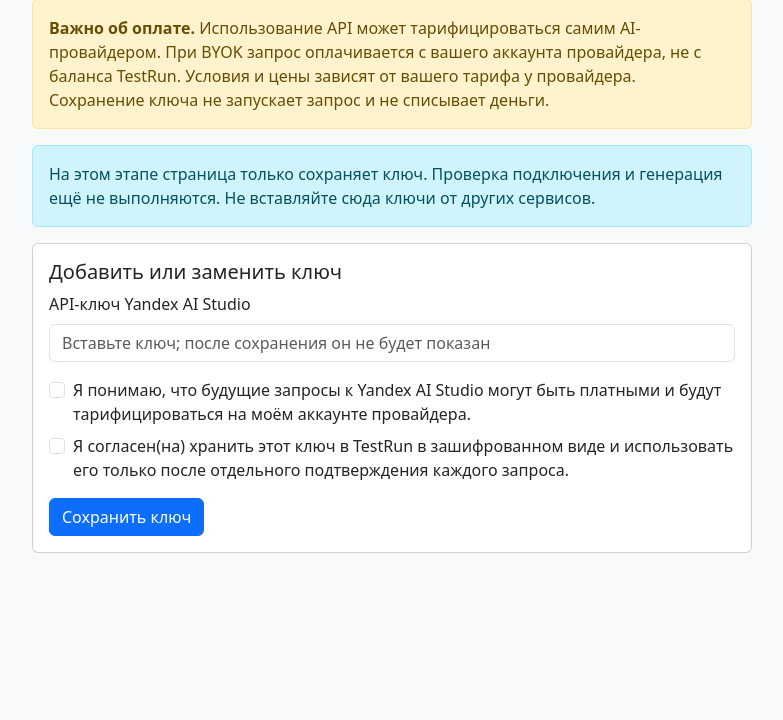
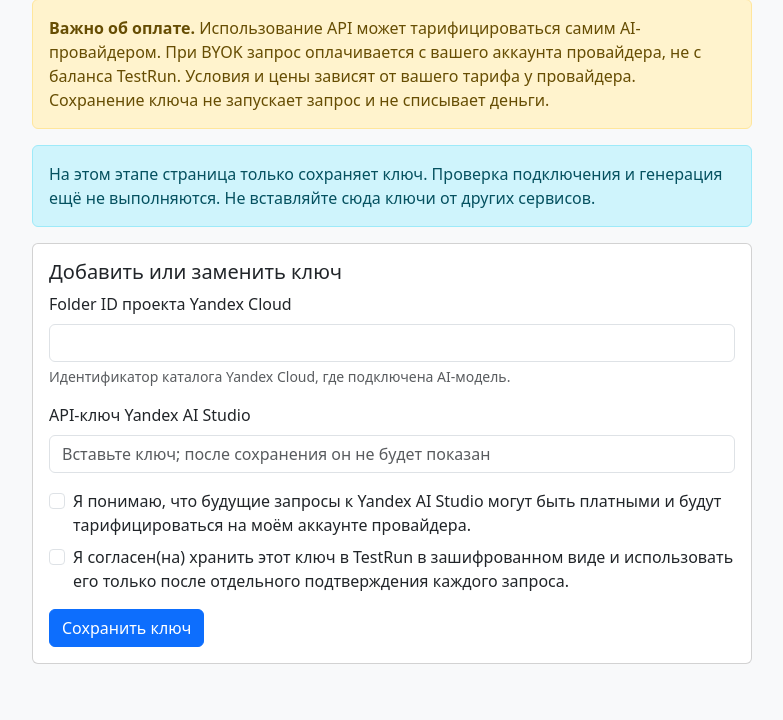
Before and after one commit to 254852bm/test_runner_web, a Python web app: template templates/ai_credentials_settings.html in a window 1280 px wide. Shown: the part 205-925 px from the top of the page, without its empty margins (248-1031 px from the left). Before the commit the page ends 758 px from the top, so only its background shows below. Run offline with Jinja, Linux system fonts and the light colour scheme; the template is opened without the code that fills it, so the values that code supplies are empty.

Commit message:
Add required Yandex folder ID field

```diff
--- a/templates/ai_credentials_settings.html
+++ b/templates/ai_credentials_settings.html
@@ -52,6 +52,11 @@
                         <input type="hidden" name="consent_version" value="BYOK-CONSENT-v1">
                         <input type="hidden" name="provider" value="yandex_ai_studio">
                         <div class="mb-3">
+                            <label class="form-label" for="folder_id">Folder ID проекта Yandex Cloud</label>
+                            <input class="form-control" type="text" id="folder_id" name="folder_id" maxlength="256" required autocomplete="off">
+                            <div class="form-text">Идентификатор каталога Yandex Cloud, где подключена AI-модель.</div>
+                        </div>
+                        <div class="mb-3">
                             <label class="form-label" for="api_key">API-ключ Yandex AI Studio</label>
                             <input class="form-control" type="password" id="api_key" name="api_key"
                                    minlength="1" maxlength="4096" required autocomplete="new-password"
```
